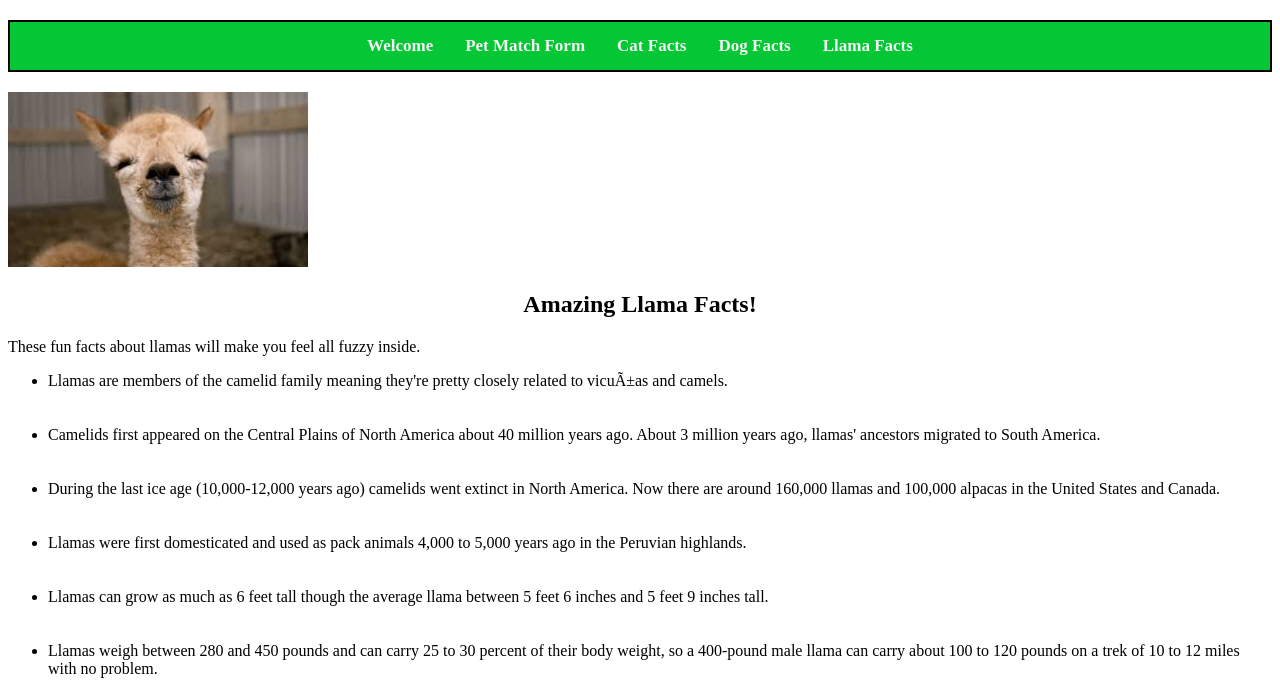
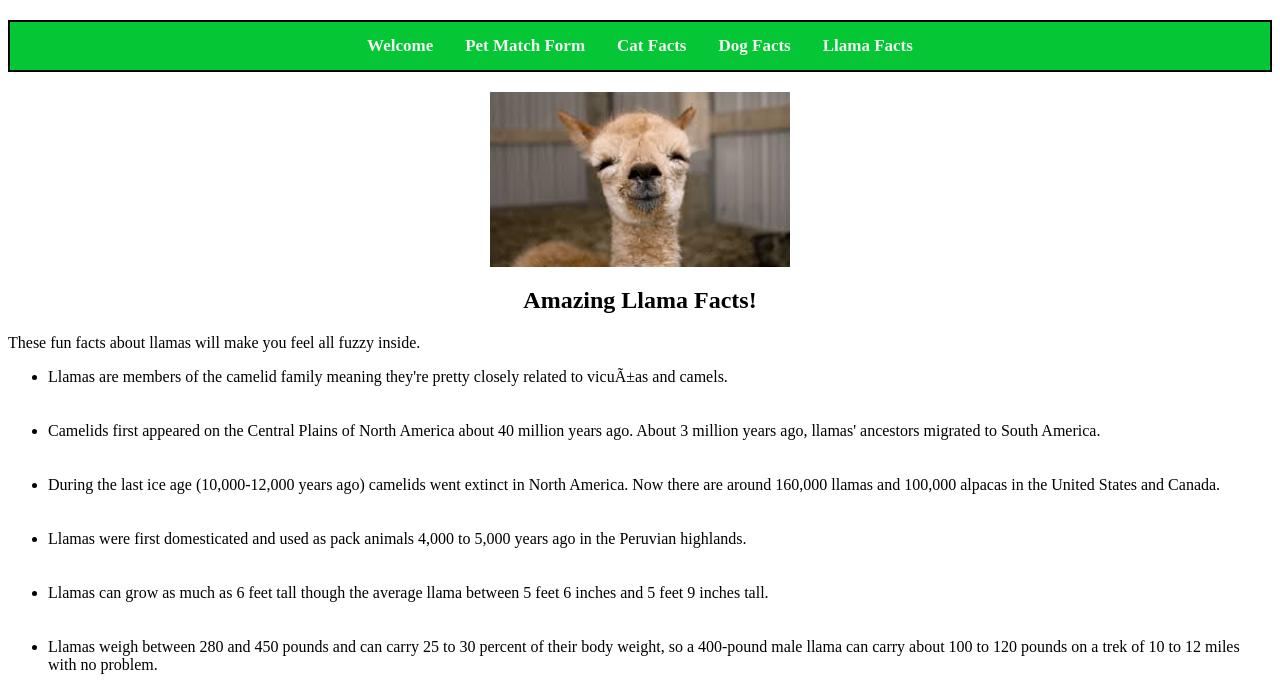
Before and after one commit to kaylaswartz/PetMeProject, a plain HTML site: page LlamaFacts.html in a window 1280 px wide. Shown: the top 686 px of the page. Drawn offline with Linux system fonts and the light colour scheme.

Commit message:
code clean up

```diff
--- a/LlamaFacts.html
+++ b/LlamaFacts.html
@@ -15,13 +15,11 @@
             <a href="CatFacts.html">Cat Facts</a>
             <a href="DogFacts.html">Dog Facts</a>
             <a href="LlamaFacts.html">Llama Facts</a>
-
-
         </h1>
     </section>
 
     <section>
-        <img id="SillyDog" src="llamaPic1.jpg" alt="Silly Dog" height="175" width="300" />
+        <img id="SillyLlama" src="llamaPic1.jpg" alt="Silly Llama" height="175" width="300" />
         <h1>Amazing Llama Facts!</h1>
         <p>These fun facts about llamas will make you feel all fuzzy inside.</p>
         <div id="fact2"></div>
--- a/styles.css
+++ b/styles.css
@@ -73,3 +73,8 @@
   h1{
     text-align: center;
   }
+  #SillyLlama{
+    display: block;
+    margin-left: auto;
+    margin-right: auto;
+  }
```
Also changed, not shown: DogFacts.html (+2 -2 lines).
